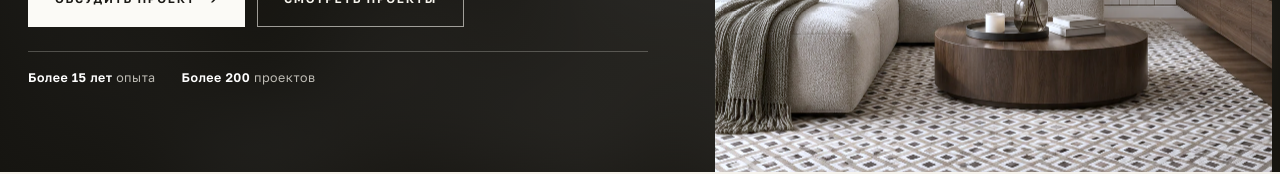
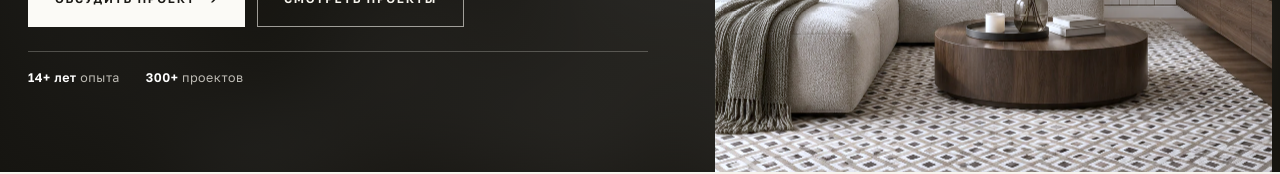
Before and after one commit to Albina-Shipova/novadom2, a plain HTML site: page index.html in a window 1280 px wide. Shown: the part 523-697 px from the top of the page. Drawn offline with Linux system fonts and the light colour scheme.

Commit message:
Опыт 14+ лет и 300+ проектов на главной
Co-Authored-By: Claude Opus 5.5 <noreply@anthropic.com>

```diff
--- a/index.html
+++ b/index.html
@@ -288,8 +288,8 @@
                         <a class="btn ghost mobile-hide" href="portfolio.html">Смотреть проекты</a>
                     </div>
                     <div class="hero-meta">
-                        <span><b>Более 15 лет</b> опыта</span>
-                        <span><b>Более 200</b> проектов</span>
+                        <span><b>14+ лет</b> опыта</span>
+                        <span><b>300+</b> проектов</span>
                         <span class="mobile-askona"><a href="assets/projects/project-02.html"><b>Askona</b> победитель конкурса · 2026 ↗</a></span>
                         <span class="mobile-publication"><a href="https://www.ivd.ru/dizajn-i-dekor/kvartira/v-studii-umestili-funkcii-dvushki-kvartira-29-kv-m-s-zadelom-na-budushchee-147142" target="_blank" rel="noopener noreferrer"><b>«Идеи вашего дома»</b>Проект в печатном журнале · 2026 ↗</a></span>
                     </div>
@@ -508,7 +508,7 @@
                 </div>
                 <div class="statement-copy reveal">
                     <blockquote class="about-quote">Для меня интерьер начинается с людей и того, как они будут чувствовать себя в пространстве.</blockquote>
-                    <p class="statement-note">Более 15 лет я работаю с интерьерами. Создаю жилые, коммерческие и общественные пространства — с вниманием к образу жизни, задачам бизнеса и комфорту посетителей. Продумываю планировку, подбираю материалы и помогаю воплотить проект в рамках согласованного бюджета.</p>
+                    <p class="statement-note">Более 14 лет я работаю с интерьерами. Создаю жилые, коммерческие и общественные пространства — с вниманием к образу жизни, задачам бизнеса и комфорту посетителей. Продумываю планировку, подбираю материалы и помогаю воплотить проект в рамках согласованного бюджета.</p>
                     <p class="statement-note">Могу сопровождать весь путь: от концепции и выбора материалов до взаимодействия с подрядчиками и финальных деталей — вплоть до пледа того самого оттенка. Помогаю избежать лишних затрат и сделать дом по-настоящему вашим.</p>
                     <p class="statement-note">В основе моей работы — профильное и инженерное образование, продуманные решения и понятные чертежи для реализации.</p>
 
```
